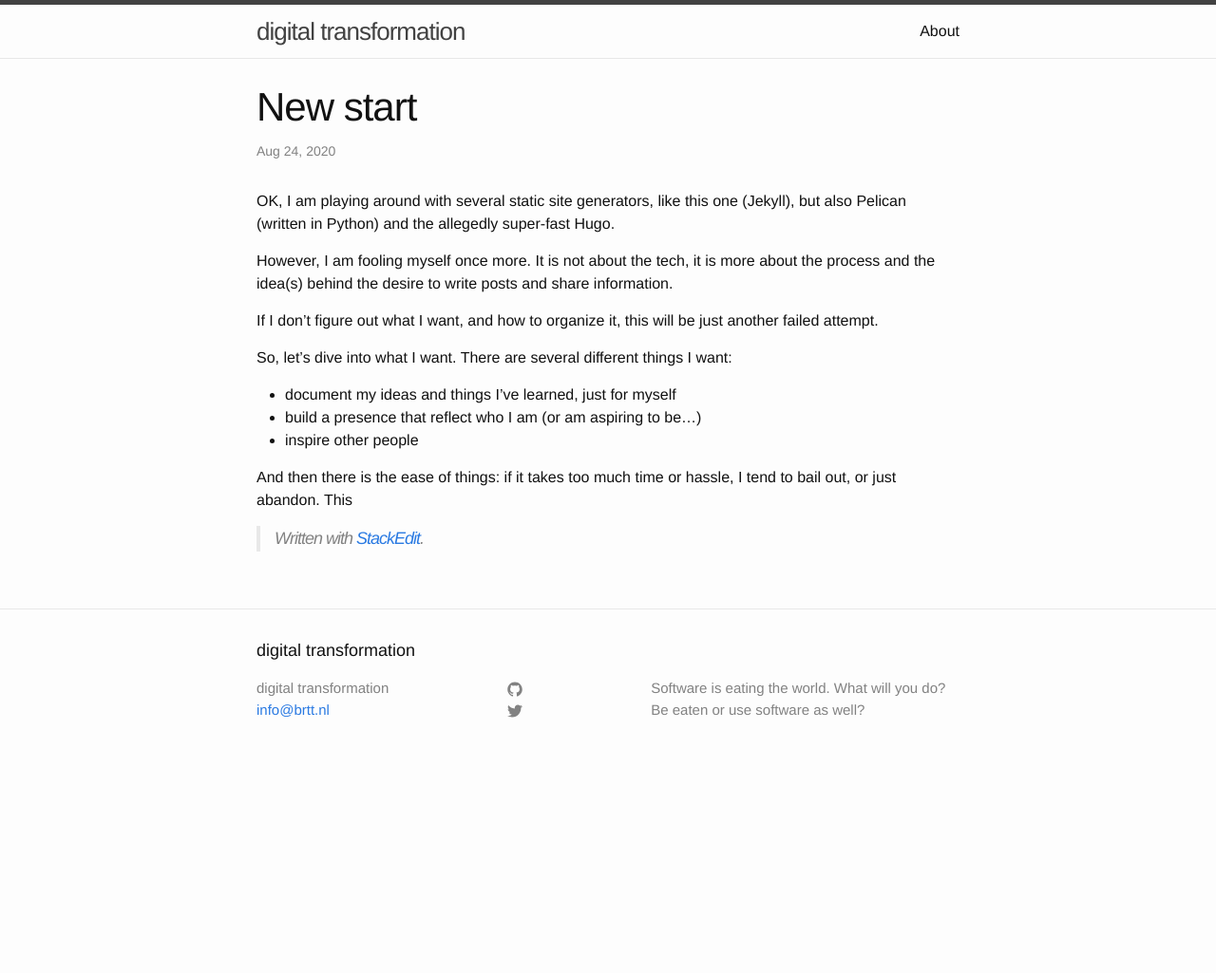
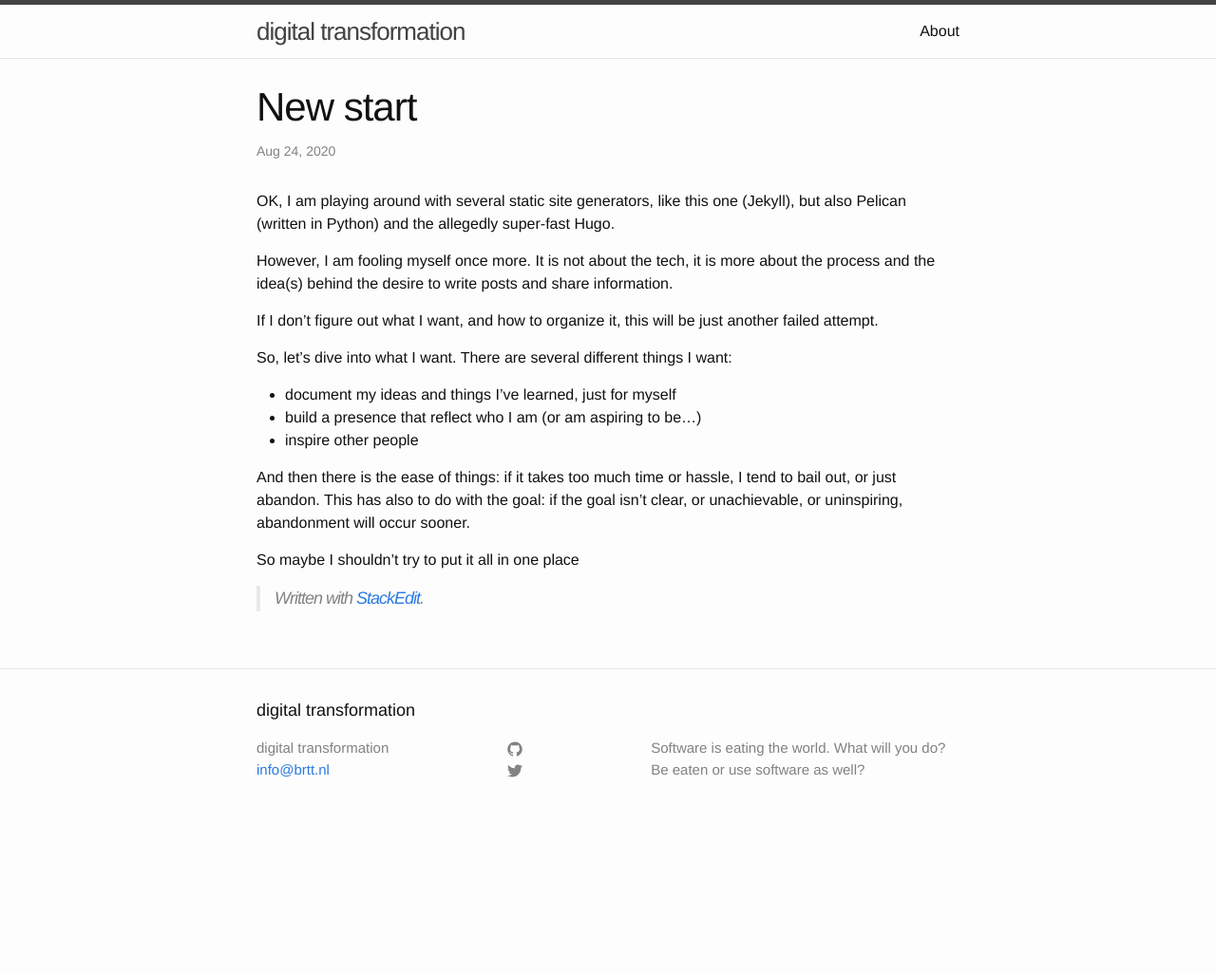
Before and after one commit to wijnandb/wijnandb.github.io, a Jekyll site: the page built from _posts/2020-8-24-new-start.md, in a window 1280 px wide. Shown: the whole page at 95% size. Built offline with Jekyll 4.4.1, drawn with Linux system fonts in a browser that asks for light colours; before the commit the page ends 962 px from its top, so only the background shows below that.

Commit message:
_posts/2020-8-24-new-start.md updated from https://stackedit.io/

```diff
--- a/_posts/2020-8-24-new-start.md
+++ b/_posts/2020-8-24-new-start.md
@@ -18,10 +18,12 @@ There are several different things I want:
 - build a presence that reflect who I am (or am aspiring to be...)
 - inspire other people
 
-And then there is the ease of things: if it takes too much time or hassle, I tend to bail out, or just abandon. This
+And then there is the ease of things: if it takes too much time or hassle, I tend to bail out, or just abandon. This has also to do with the goal: if the goal isn't clear, or unachievable, or uninspiring, abandonment will occur sooner.
+
+So maybe I shouldn't try to put it all in one place
 
 > Written with [StackEdit](https://stackedit.io/).
 <!--stackedit_data:
-eyJoaXN0b3J5IjpbLTEyMjg5NDg2ODEsLTExMTAzMjQzNjUsNz
-cyMDY2NjldfQ==
+eyJoaXN0b3J5IjpbNTQ2MzA2NTcsLTExMTAzMjQzNjUsNzcyMD
+Y2NjldfQ==
 -->
```
